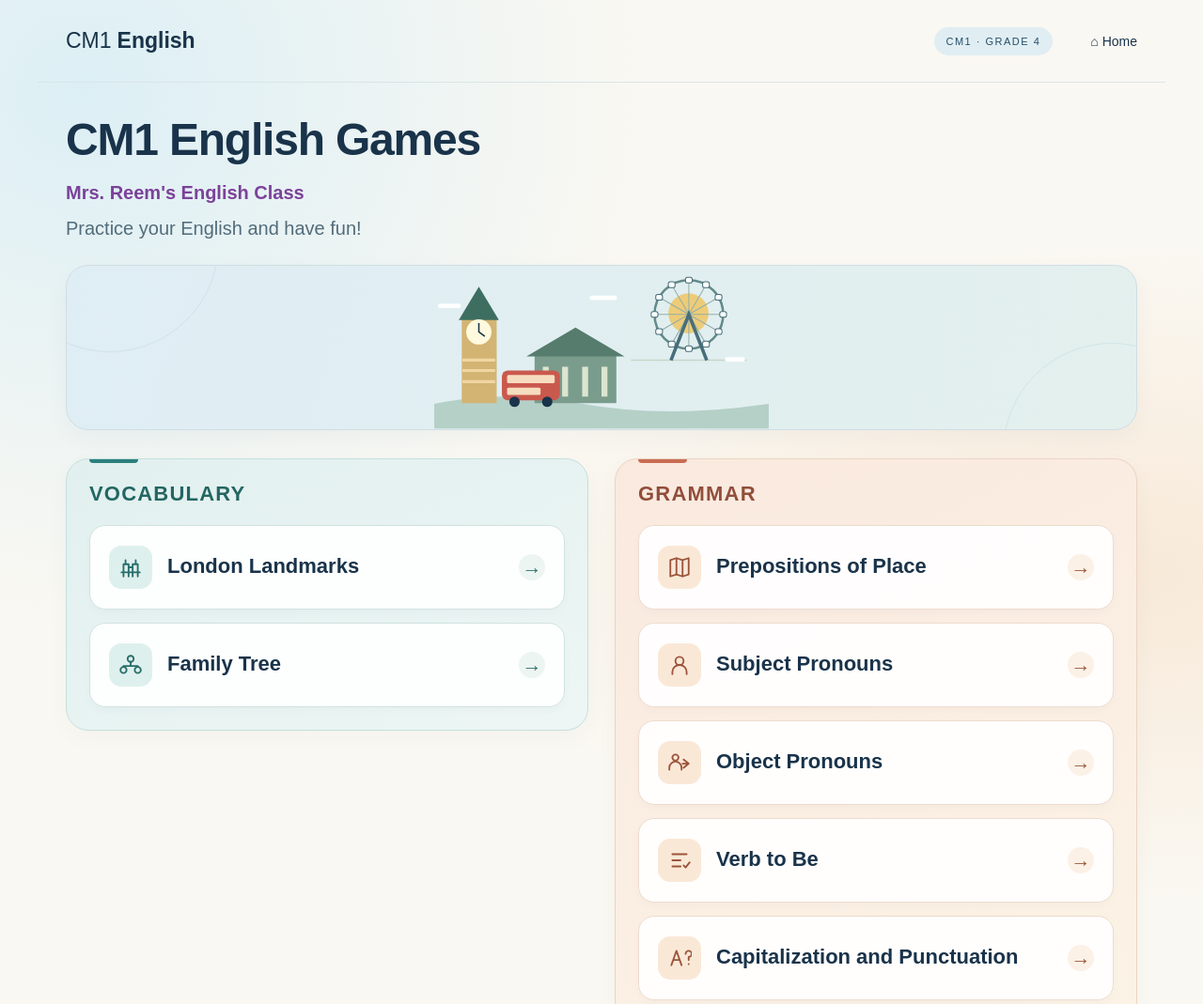
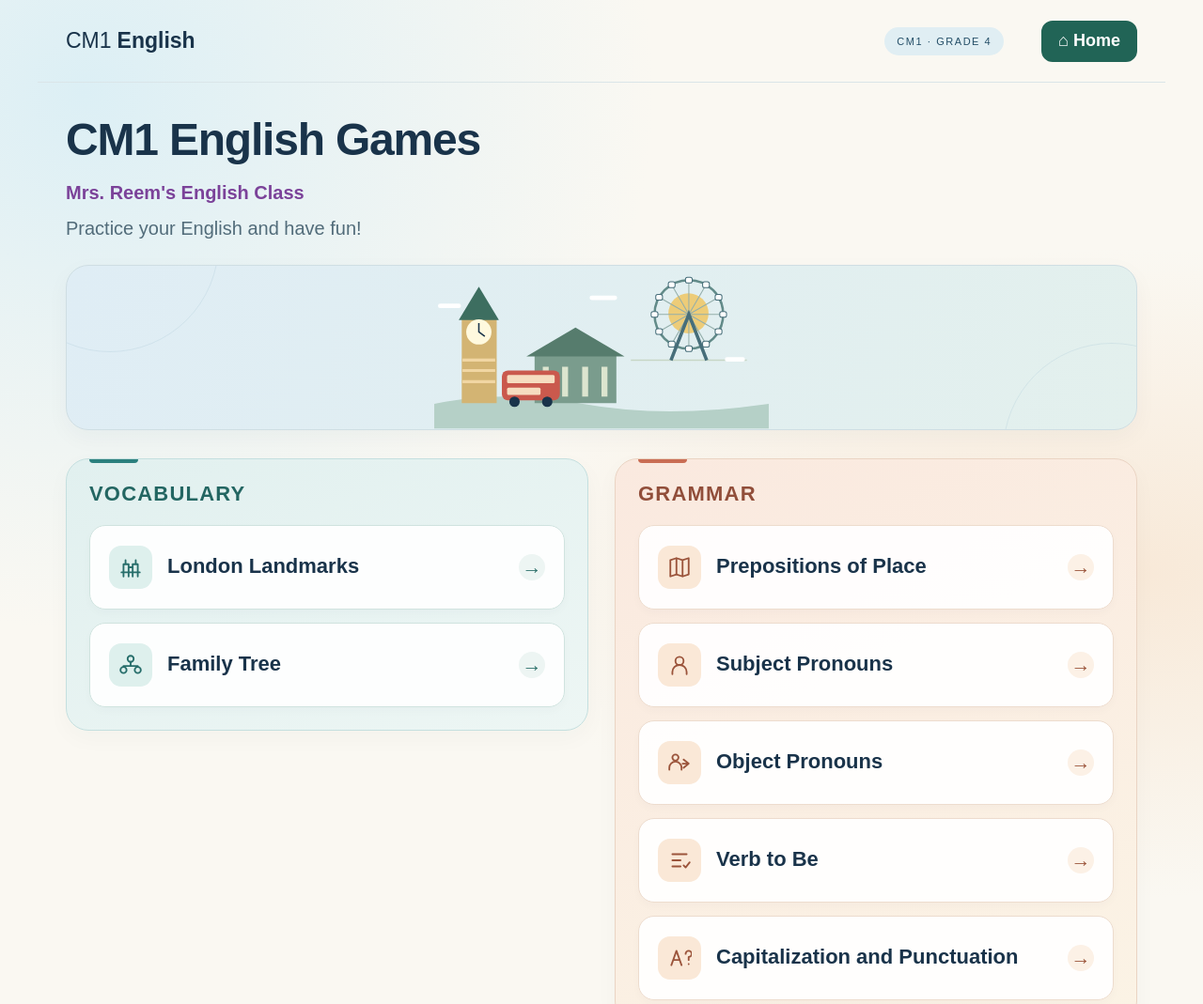
Before and after one commit to reemsancil/CM1, a website: page index.html in a window 1280 px wide. Shown: the top 1069 px of the page at 94% size. Drawn offline with Linux system fonts and the light colour scheme.

Commit message:
Make Home buttons larger and clearer for students

```diff
--- a/styles.css
+++ b/styles.css
@@ -72,3 +72,8 @@ body.home-view{
 .topic-view .game-list{margin-top:0}
 .topic-view .lesson-rules li{margin:6px 0}
 @media(max-width:600px){.topic-view header{height:60px}.topic-view main{padding-top:14px}.topic-view .page-head h1{font-size:30px}.topic-view .learn{padding:12px 16px}.topic-view .exercise-heading{font-size:24px;margin-top:18px}}
+
+/* Home is a prominent, easy-to-tap button on every student screen. */
+header .home-link,.back[href="#"],.result .secondary[href="#"]{display:inline-flex;align-items:center;justify-content:center;min-height:44px;padding:9px 16px;border:2px solid #216456;border-radius:12px;background:#216456;color:#fff;font-size:18px;font-weight:700;line-height:1.2;white-space:nowrap}
+header .home-link:hover,.back[href="#"]:hover,.result .secondary[href="#"]:hover{background:#174b40;border-color:#174b40}
+@media(max-width:600px){header{gap:10px}header .home-link{margin-left:0;padding:9px 12px}header .grade{font-size:8px;letter-spacing:.5px;padding:7px 8px}}
```
Also changed, not shown: dist/styles.css.
